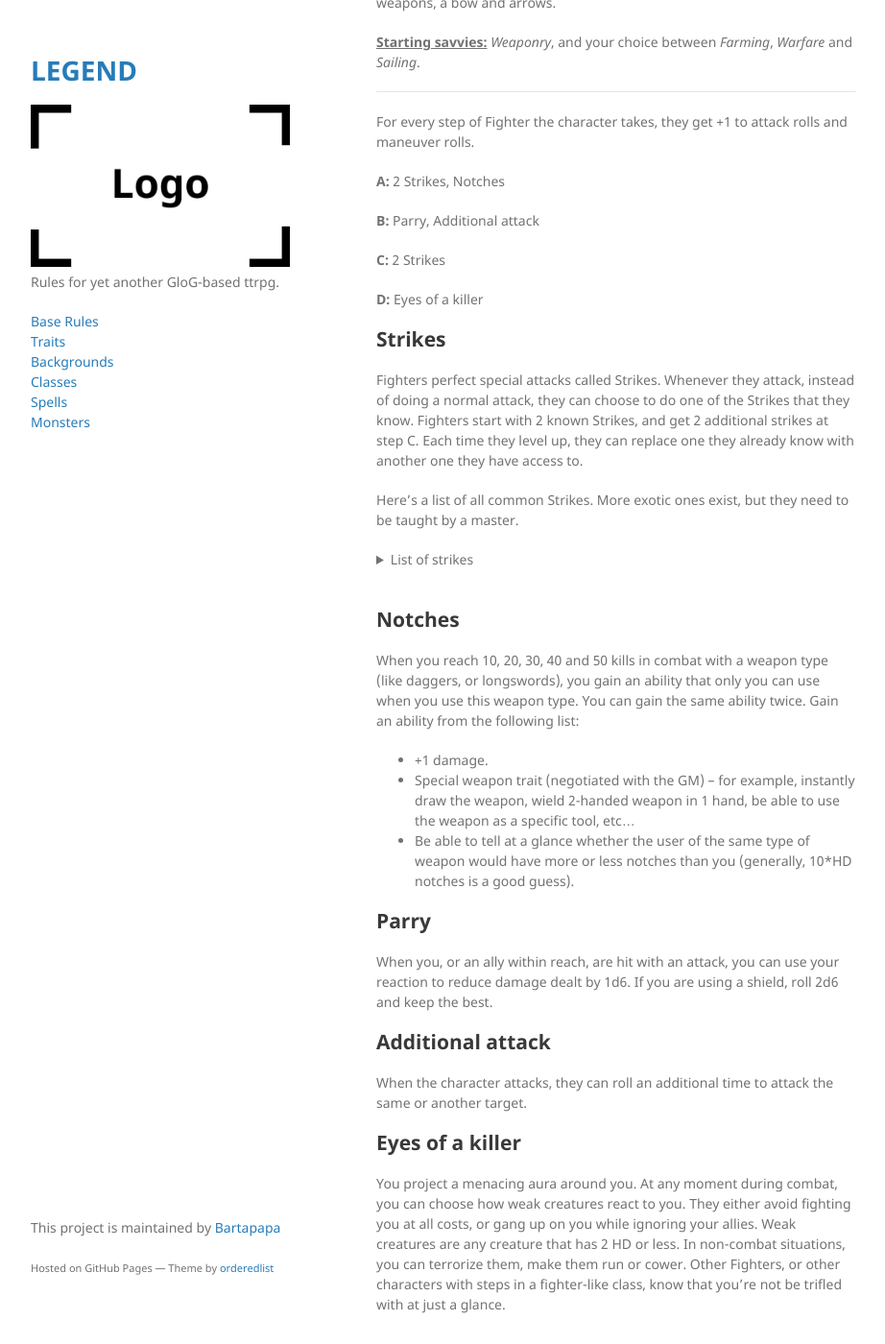
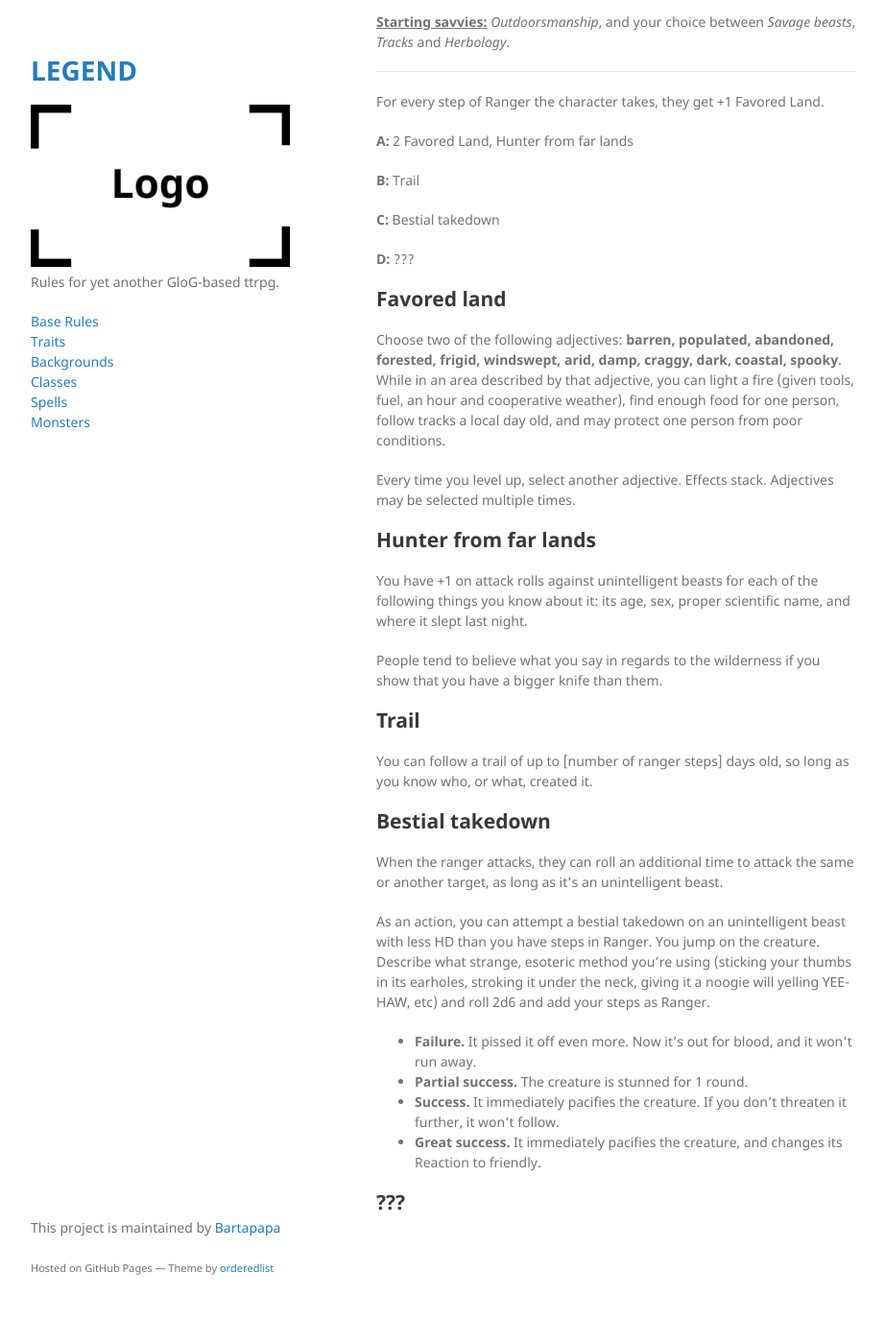
Before and after one commit to Bartapapa/legend, a Jekyll site: the page built from docs/class/ranger.md, in a window 1280 px wide and 1400 px high, scrolled down 303 px. Shown: the whole window at 96% size, without its empty margins (178-1100 px from the left). Built offline with Jekyll 4.4.1, drawn with Linux system fonts in a browser that asks for light colours; after the commit the page ends 1637 px from its top, so only the background shows below that; some of the changed text lies outside the part shown.

Commit message:
Update ranger.md

```diff
--- a/docs/class/ranger.md
+++ b/docs/class/ranger.md
@@ -3,7 +3,7 @@ layout: post
 title: The Ranger
 permalink: /classes/ranger
 ---
-<small>Adapted from Skerples' [Fighter](https://coinsandscrolls.blogspot.com/2017/06/osr-class-fighters.html) and Hilander's [Fighter](https://shadowandfae.blogspot.com/2022/03/the-fighter-secrets-of-blade.html).</small>
+<small>Adapted from G.R Michael's [Ranger](https://as-they-must.blogspot.com/2022/04/they-do-not-know-how-to-do-right-glog.html).</small>
 
 ***
 
@@ -11,55 +11,42 @@ permalink: /classes/ranger
 >
 ><p style="text-align: right">- Person who said something</p>
 
-<b><u>Starting equipment:</u></b> A helmet (Armor) and gambison (Armor), a medium melee weapon and shield / a heavy melee weapon / two light melee weapons, a bow and arrows.
+<b><u>Starting equipment:</u></b> Stiff leathers (Armor), Heavy boots, Big knife (light melee), A bow and arrows / crossbow and bolts.
 
-<b><u>Starting savvies:</u></b> <i>Weaponry</i>, and your choice between <i>Farming</i>, <i>Warfare</i> and <i>Sailing</i>.
+<b><u>Starting savvies:</u></b> <i>Outdoorsmanship</i>, and your choice between <i>Savage beasts</i>, <i>Tracks</i> and <i>Herbology</i>.
 
 ***
 
-For every step of Fighter the character takes, they get +1 to attack rolls and maneuver rolls.
+For every step of Ranger the character takes, they get +1 Favored Land.
 
-<b>A:</b> 2 Strikes, Notches
+<b>A:</b> 2 Favored Land, Hunter from far lands
 
-<b>B:</b> Parry, Additional attack
+<b>B:</b> Trail
 
-<b>C:</b> 2 Strikes
+<b>C:</b> Bestial takedown
 
-<b>D:</b> Eyes of a killer
+<b>D:</b> ???
 
-## Strikes
-Fighters perfect special attacks called Strikes. Whenever they attack, instead of doing a normal attack, they can choose to do one of the Strikes that they know. Fighters start with 2 known Strikes, and get 2 additional strikes at step C. Each time they level up, they can replace one they already know with another one they have access to.
+## Favored land
+Choose two of the following adjectives: <b>barren, populated, abandoned, forested, frigid, windswept, arid, damp, craggy, dark, coastal, spooky</b>. While in an area described by that adjective, you can light a fire (given tools, fuel, an hour and cooperative weather), find enough food for one person, follow tracks a local day old, and may protect one person from poor conditions.
 
-Here's a list of all common Strikes. More exotic ones exist, but they need to be taught by a master.
-<details markdown="1">
-<summary>List of strikes</summary>
-*  <b>Charging strike:</b> If you moved at least a few steps during your turn, make an attack against 1 target with a melee weapon. On a hit, the target is also shoved back.
-*  <b>Cleaving strike:</b> Make an attack with a melee weapon with 1 bane. On a successful hit, you automatically deal your damage to up to two other targets in range.
-*  <b>Defensive strike:</b> Make an attack with 1 bane. Whether you hit or not, the target has 1 bane against all attacks aimed at you for the following round.
-*  <b>Disarming strike:</b> Make an attack with 1 bane. On a successful hit, you deal half damage to your target, and they drop their currently wielded weapon (or one of them, if they have two).
-*  <b>Lunging strike:</b> Make an attack with a melee weapon with 1 bane. You can reach farther than usual with this attack.
-*  <b>Piercing strike:</b> Make an attack with 1 bane. On a successful hit, ignore the target’s armor score.
-*  <b>Pinning strike:</b> Make an attack with 1 bane with a weapon capable of piercing. On a successful hit, deal half damage. The target can’t move until it takes an action to remove the weapon. If the weapon is a melee weapon, you can’t attack with it either until it’s pulled out.
-*  <b>Powerful strike:</b> Make an attack with 1 bane with a melee weapon. On a successful hit, roll twice the damage dice.
-*  <b>Precise strike:</b> Forego your movement. Doing so, roll damage automatically – no need for an attack roll.
-*  <b>Shield strike:</b> Make an attack with 1 bane with a shield. On a successful hit, deal 1d6 damage, and all attacks against that target have a boon, until at least one attack hits.
-*  <b>Sundering strike:</b> Make an attack with 1 bane. On a successful hit, you deal no damage to the target, but you either reduce the armor score of your target by the number of damage dice your weapon has, or you impose a bane on the target’s attack rolls using this weapon. If another object is targeted, the GM determines the effects accordingly. This can stack, and lasts until the next time they tend to their equipment (generally after a short rest).
-*  <b>Switch-up strike:</b> Switch places with a nearby ally, then attack.
-</details>
-<br>
+Every time you level up, select another adjective. Effects stack. Adjectives may be selected multiple times.
 
-## Notches
-When you reach 10, 20, 30, 40 and 50 kills in combat with a weapon type (like daggers, or longswords), you gain an ability that only you can use when you use this weapon type.
-You can gain the same ability twice. Gain an ability from the following list:
-*  +1 damage.
-*  Special weapon trait (negotiated with the GM) – for example, instantly draw the weapon, wield 2-handed weapon in 1 hand, be able to use the weapon as a specific tool, etc…
-*  Be able to tell at a glance whether the user of the same type of weapon would have more or less notches than you (generally, 10*HD notches is a good guess).
+## Hunter from far lands
+You have +1 on attack rolls against unintelligent beasts for each of the following things you know about it: its age, sex, proper scientific name, and where it slept last night.
 
-## Parry
-When you, or an ally within reach, are hit with an attack, you can use your reaction to reduce damage dealt by 1d6. If you are using a shield, roll 2d6 and keep the best.
+People tend to believe what you say in regards to the wilderness if you show that you have a bigger knife than them.
 
-## Additional attack
-When the character attacks, they can roll an additional time to attack the same or another target.
+## Trail
+You can follow a trail of up to [number of ranger steps] days old, so long as you know who, or what, created it.
 
-## Eyes of a killer
-You project a menacing aura around you. At any moment during combat, you can choose how weak creatures react to you. They either avoid fighting you at all costs, or gang up on you while ignoring your allies. Weak creatures are any creature that has 2 HD or less. In non-combat situations, you can terrorize them, make them run or cower. Other Fighters, or other characters with steps in a fighter-like class, know that you're not be trifled with at just a glance.
+## Bestial takedown
+When the ranger attacks, they can roll an additional time to attack the same or another target, as long as it's an unintelligent beast.
+
+As an action, you can attempt a bestial takedown on an unintelligent beast with less HD than you have steps in Ranger. You jump on the creature. Describe what strange, esoteric method you're using (sticking your thumbs in its earholes, stroking it under the neck, giving it a noogie will yelling YEE-HAW, etc) and roll 2d6 and add your steps as Ranger.
+* <b>Failure.</b> It pissed it off even more. Now it's out for blood, and it won't run away.
+* <b>Partial success.</b> The creature is stunned for 1 round.
+* <b>Success.</b> It immediately pacifies the creature. If you don't threaten it further, it won't follow.
+* <b>Great success.</b> It immediately pacifies the creature, and changes its Reaction to friendly.
+
+## ???
```
